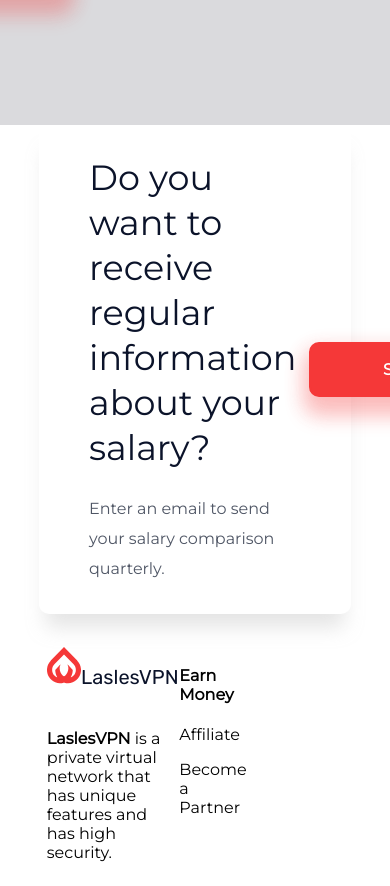
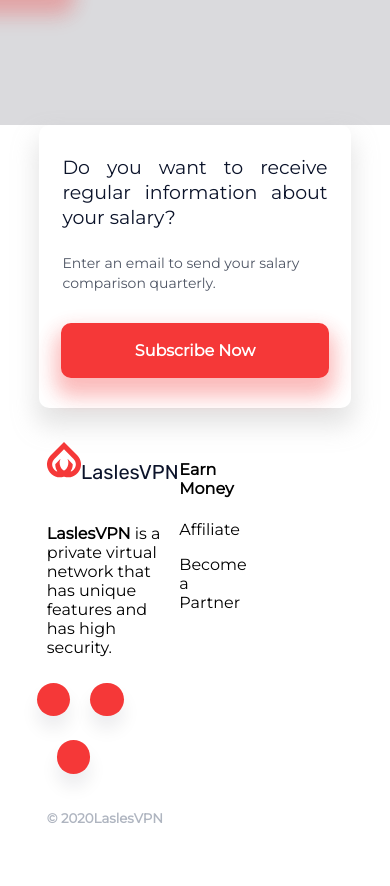
Before and after one commit to Guillaume-Cojan/Landing_jobs, a React (Create React App) app in the folder react_app/: page / in a window 390 px wide. Shown: the part 1680-2566 px from the top of the page. After the commit the page ends 2528 px from the top, so only its background shows below. Built offline with nearby package versions, Linux system fonts and the light colour scheme.

Commit message:
make phone media query for Subscribe component

```diff
--- a/react_app/src/components/Subscribe/Subscribe.css
+++ b/react_app/src/components/Subscribe/Subscribe.css
@@ -5,7 +5,7 @@
     align-items: center;
     border-radius: 10px;
     margin: auto;
-    box-shadow: 0px 20px 20px -7px rgba(179, 179, 179, 0.35);
+    box-shadow: 0px 15px 25px 3px rgba(179, 179, 179, 0.35);
 }
 
 .subscribe-text {
@@ -78,3 +78,23 @@
     box-shadow: 0 10px 20px 5px #f53838a1, 0 10px 20px 5px #f5383877;
     transform: translateY(2px);
 }
+
+@media (max-width: 680px) {
+    .subscribe-container {
+        flex-direction: column;
+    }
+    .subscribe-text {
+        width: 85%;
+        padding-bottom: 0px;
+    }
+    .subscribe-text h1 {
+        font-size: 19px;
+        line-height: 25px;
+        text-align: justify;
+    }
+    .subscribe-text p {
+        font-size: 14px;
+        line-height: 20px;
+        margin-top: 10px;
+    }
+}
```
